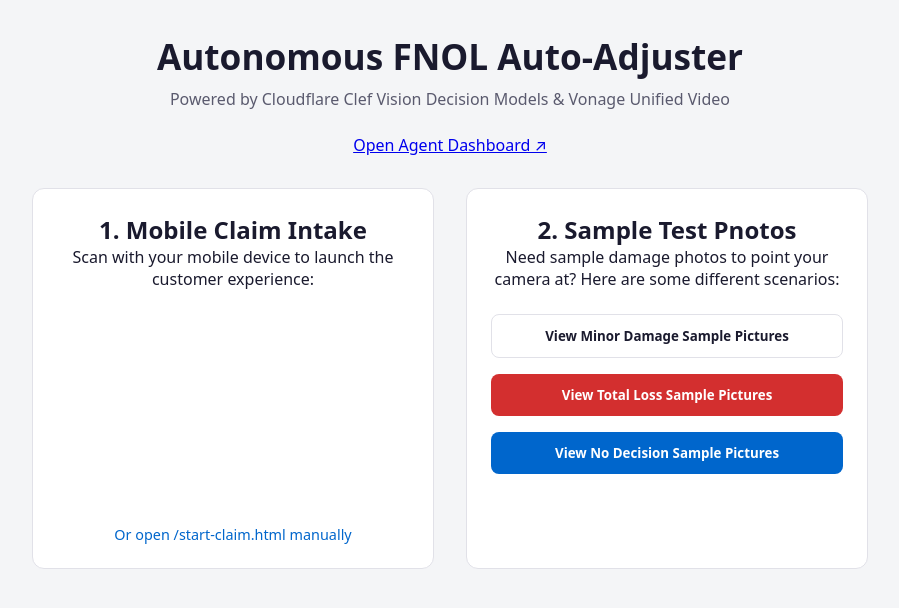
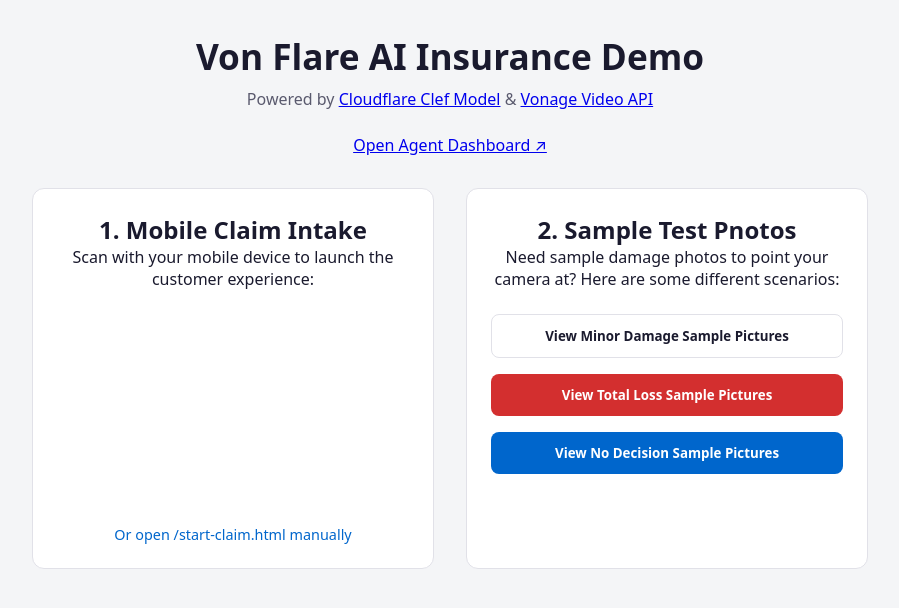
Before and after one commit to conshus/demo-video-javascript-clef-starter, a website: page public/index.html in a window 1280 px wide. Shown: the whole page, without its empty margins (190-1089 px from the left). Drawn offline with Linux system fonts and the light colour scheme; a script that the page names is missing.

Commit message:
feat: Update title and header content for Von Flare AI Insurance Demo

```diff
--- a/public/index.html
+++ b/public/index.html
@@ -3,15 +3,15 @@
 <head>
   <meta charset="UTF-8">
   <meta name="viewport" content="width=device-width, initial-scale=1.0">
-  <title>Auto-Adjuster AI Demo Portal</title>
+  <title>Von Flare AI Insurance Demo</title>
   <link rel="stylesheet" href="styles.css">
   <!-- Lightweight QR generator for dynamic local/remote URLs -->
   <script src="https://cdn.jsdelivr.net/npm/qrcode@latest/build/qrcode.min.js"></script>
 </head>
 <body class="portal-body">
   <header class="portal-header">
-    <h1>Autonomous FNOL Auto-Adjuster</h1>
-    <p>Powered by Cloudflare Clef Vision Decision Models & Vonage Unified Video</p>
+    <h1>Von Flare AI Insurance Demo</h1>
+    <p>Powered by <a href="https://developers.cloudflare.com/workers-ai/models/clef/" target="_blank">Cloudflare Clef Model</a> & <a href="https://developer.vonage.com/en/video/overview" target="_blank">Vonage Video API</a></p>
     <a href="dashboard.html" target="_blank">Open Agent Dashboard ↗</a>
   </header>
 
```
